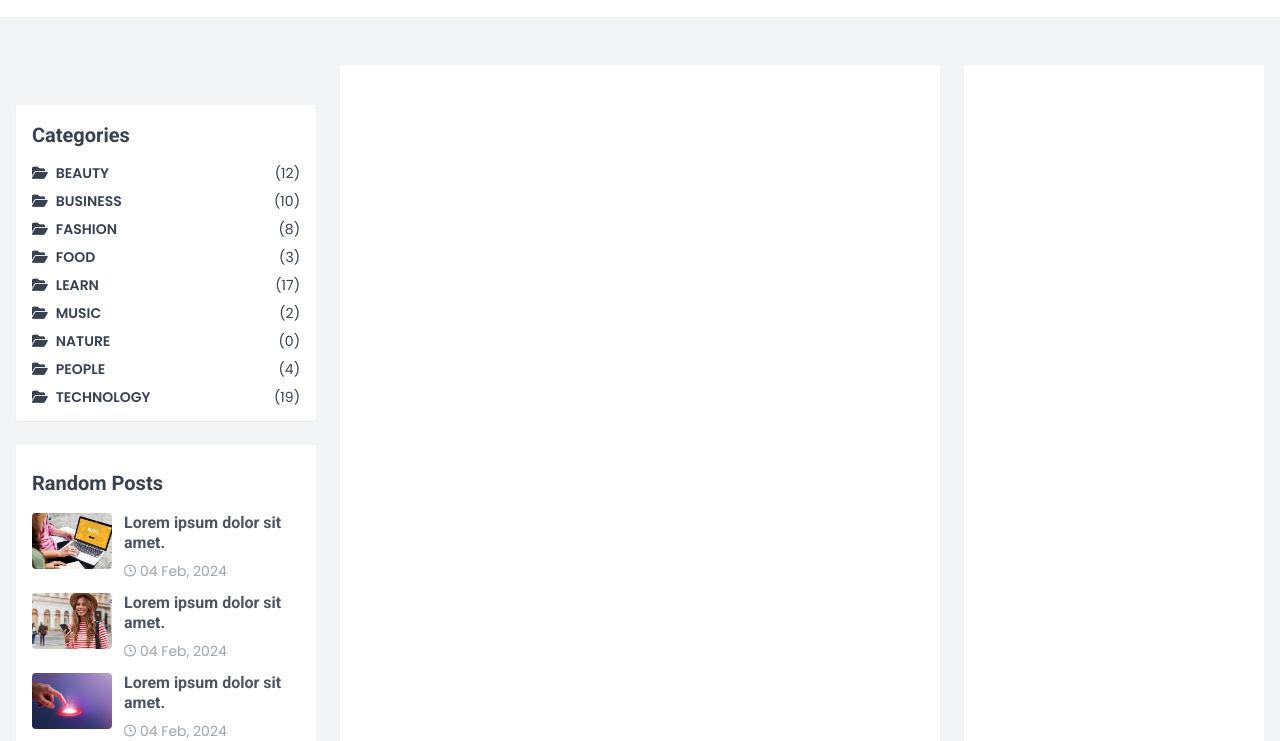
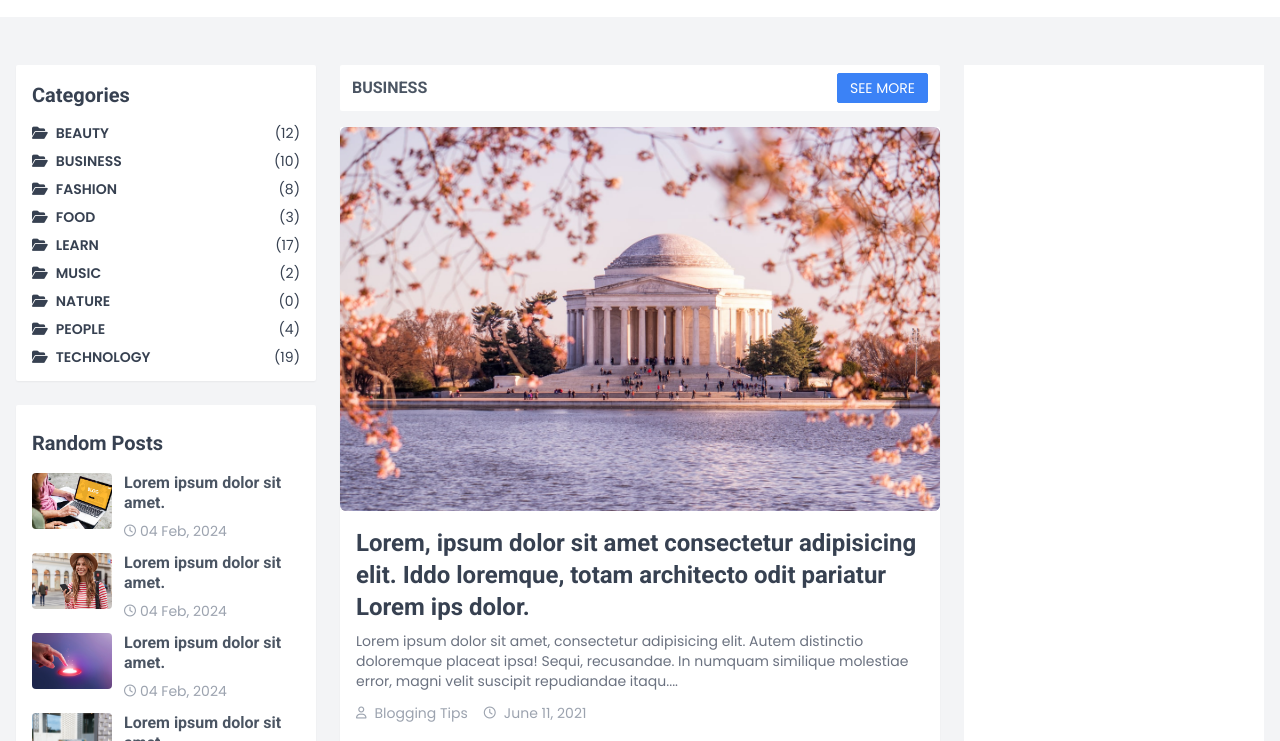
Before and after one commit to aansourav/WindBlog, a website built with Vite: page index.html in a window 1280 px wide. Shown: the part 59-800 px from the top of the page. Built offline with nearby package versions, Linux system fonts and the light colour scheme.

Commit message:
Middle section main posts done

```diff
--- a/index.html
+++ b/index.html
@@ -65,7 +65,7 @@
     <main class="py-12 bg-gray-100 min-h-screen">
       <div class="container mx-auto px-4 flex">
         <!-- ---------------SIDEBAR------------- -->
-        <div class="w-3/12 py-10">
+        <div class="w-3/12">
           <div class="bg-white shadow-sm rounded-sm p-4">
             <h3 class="text-xl font-semibold text-gray-700 font-roboto mb-4">Categories</h3>
             <div class="text-gray-700 space-y-3 font-semibold leading-4 uppercase text-sm">
@@ -243,7 +243,59 @@
         </div>
         <!-- ---------------SIDEBAR------------- -->
 
-        <div class="w-6/12 bg-white py-10 mx-6"></div>
+        <!-- ------------- Middle Section ------------- -->
+
+        <div class="w-6/12 mx-6">
+          <div class="flex justify-between bg-white px-3 py-2 items-center rounded-sm mb-4">
+            <h5 class="text-base uppercase font-semibold font-roboto">Business</h5>
+            <a
+              href="#"
+              class="text-white bg-blue-500 px-3 py-1 rounded-sm uppercase text-sm hover:bg-transparent hover:text-blue-500 transition border border-blue-500"
+            >
+              see more
+            </a>
+          </div>
+
+          <div class="rounded-sm overflow-hidden bg-white shadow-sm">
+            <a href="view.html" class="block rounded-md overflow-hidden">
+              <img
+                src="src/images/img-12.jpg"
+                class="w-full h-96 object-cover transform hover:scale-110 transition duration-500"
+              />
+            </a>
+            <div class="p-4 pb-5">
+              <a href="view.html">
+                <h2
+                  class="block text-2xl font-semibold text-gray-700 hover:text-blue-500 transition font-roboto"
+                >
+                  Lorem, ipsum dolor sit amet consectetur adipisicing elit. Iddo loremque, totam architecto
+                  odit pariatur Lorem ips dolor.
+                </h2>
+              </a>
+
+              <p class="text-gray-500 text-sm mt-2">
+                Lorem ipsum dolor sit amet, consectetur adipisicing elit. Autem distinctio doloremque placeat
+                ipsa! Sequi, recusandae. In numquam similique molestiae error, magni velit suscipit
+                repudiandae itaqu....
+              </p>
+              <div class="mt-3 flex space-x-4">
+                <div class="flex text-gray-400 text-sm items-center">
+                  <span class="mr-2 text-xs">
+                    <i class="far fa-user"></i>
+                  </span>
+                  Blogging Tips
+                </div>
+                <div class="flex text-gray-400 text-sm items-center">
+                  <span class="mr-2 text-xs">
+                    <i class="far fa-clock"></i>
+                  </span>
+                  June 11, 2021
+                </div>
+              </div>
+            </div>
+          </div>
+        </div>
+        <!-- ------------- Middle Section ------------- -->
 
         <div class="w-3/12 bg-white py-10"></div>
       </div>
```
